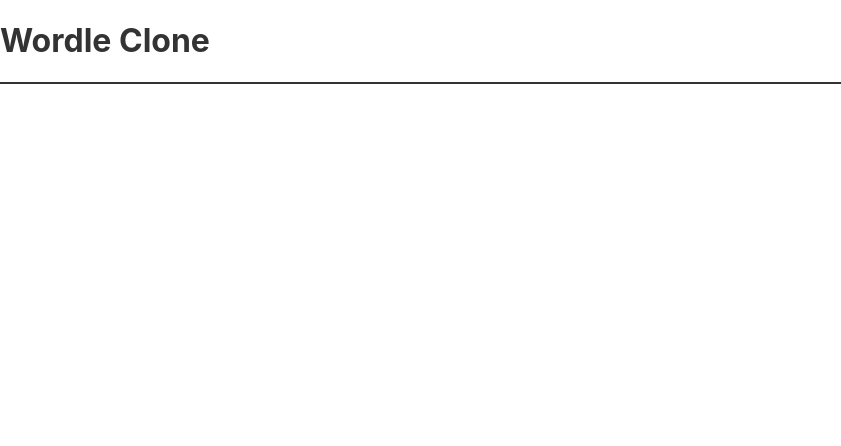
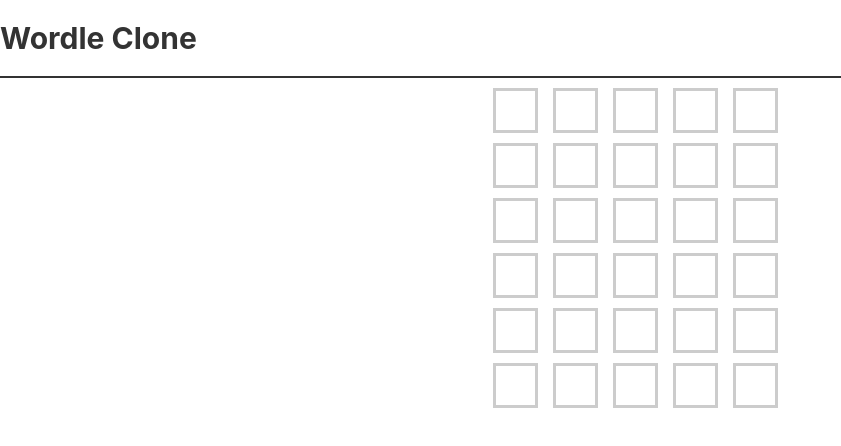
Before and after one commit to Kfcullinan/wordle-clone, a plain HTML site: page index.html in a window 1280 px wide. Shown: the whole page, without its empty margins (0-841 px from the left). Drawn offline with Linux system fonts and the light colour scheme.

Commit message:
added scoreboard and letter css

```diff
--- a/styles.css
+++ b/styles.css
@@ -14,3 +14,29 @@
   .navbar {
     border-bottom: 2px solid #333;
   }
+
+  .brand {
+    font-size: 30px;
+  }
+
+  .scoreboard {
+    max-width: 295px;
+    width: 100%;
+    margin: 10px auto;
+    display: grid;
+    grid-template-columns: 1fr 1fr 1fr 1fr 1fr;
+    row-gap: 10px;
+    column-gap: 5px;
+  }
+
+  .scoreboard-letter {
+    height: 45px;
+    width: 45px;
+    font-size: 30px;
+    text-transform: uppercase;
+    border: 3px solid #ccc;
+    font-weight: bold;
+    display: flex;
+    align-items: center;
+    justify-content: center;
+  }
```
